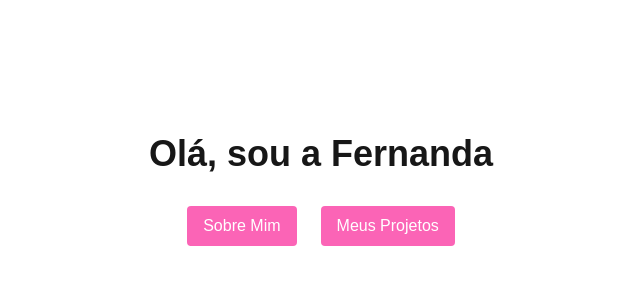
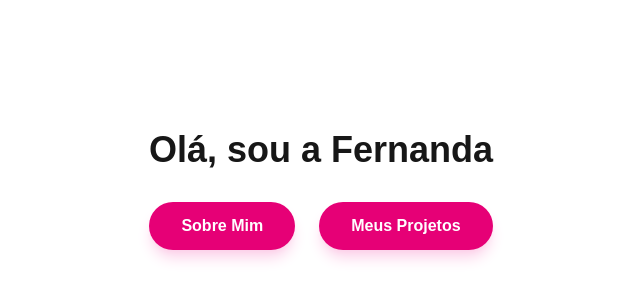
Before and after one commit to fernandalaralves/portifolio, a Next.js app in the folder portifolio/: page / in a window 1280 px wide. Shown: the part 210-510 px from the top of the page, without its empty margins (319-959 px from the left). Built offline with nearby package versions, Linux system fonts and the light colour scheme.

Commit message:
style: moderniza layout e tipografia da pagina inicial

```diff
--- a/portifolio/src/app/page.tsx
+++ b/portifolio/src/app/page.tsx
@@ -14,13 +14,14 @@ export default function Home() {
       <nav className="flex gap-6">
         <Link
           href="/sobre"
-          className="px-4 py-2 bg-pink-400 text-white rounded hover:bg-pink-700 transition"
+          className="px-8 py-3 bg-pink-600 text-white font-semibold rounded-full hover:bg-pink-700 hover:scale-105 transition-all duration-200 shadow-lg shadow-pink-200 text-center"
         >
           Sobre Mim
         </Link>
+
         <Link
           href="/projetos"
-          className="px-4 py-2 bg-pink-400 text-white rounded hover:bg-pink-700 transition"
+          className="px-8 py-3 bg-pink-600 text-white font-semibold rounded-full hover:bg-pink-700 hover:scale-105 transition-all duration-200 shadow-lg shadow-pink-200 text-center"
         >
           Meus Projetos
         </Link>
```
